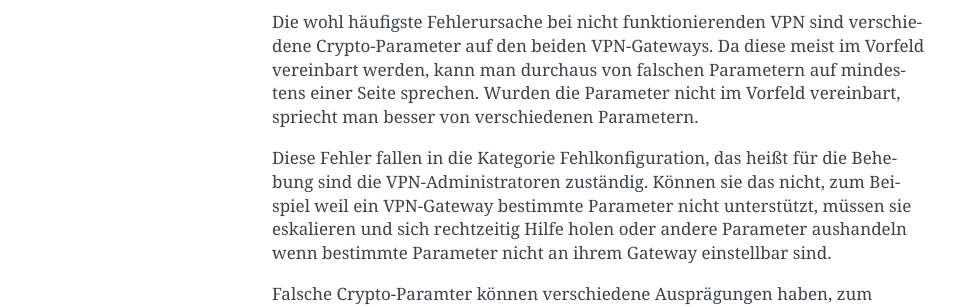
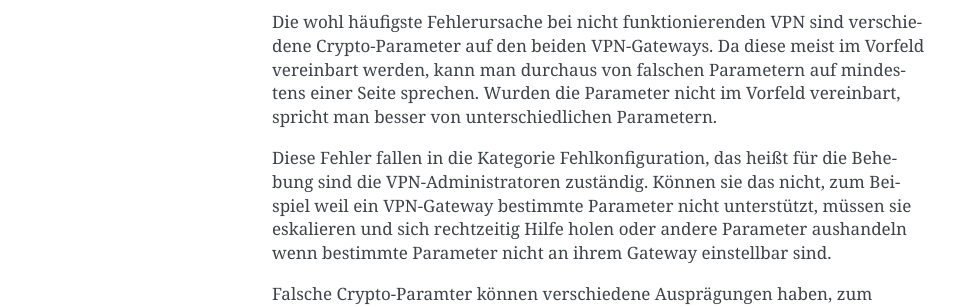
Before and after one commit to matwei-books/Fehlersuche-bei-IPsec-VPN-mit-IKEv2, a Sphinx documentation site: the page built from source/fehler/ursachen.rst, in a window 1280 px wide and 900 px high, scrolled down 684 px. Shown: the part 250-557 px from the top of the window, without its empty margins (148-1107 px from the left). Built offline with Sphinx 7.4.7, drawn with Linux system fonts in a browser that asks for light colours; cross-references to code outside the pages are shown as plain code.

Commit message:
Typo entfernt, Verb geändert

```diff
--- a/source/fehler/ursachen.rst
+++ b/source/fehler/ursachen.rst
@@ -49,8 +49,8 @@ Die wohl häufigste Fehlerursache bei nicht funktionierenden VPN sind
 verschiedene Crypto-Parameter auf den beiden VPN-Gateways.
 Da diese meist im Vorfeld vereinbart werden, kann man durchaus von
 falschen Parametern auf mindestens einer Seite sprechen.
-Wurden die Parameter nicht im Vorfeld vereinbart, spriecht man besser
-von verschiedenen Parametern.
+Wurden die Parameter nicht im Vorfeld vereinbart, spricht man besser
+von unterschiedlichen Parametern.
 
 Diese Fehler fallen in die Kategorie Fehlkonfiguration, das heißt für
 die Behebung sind die VPN-Administratoren zuständig.
```
